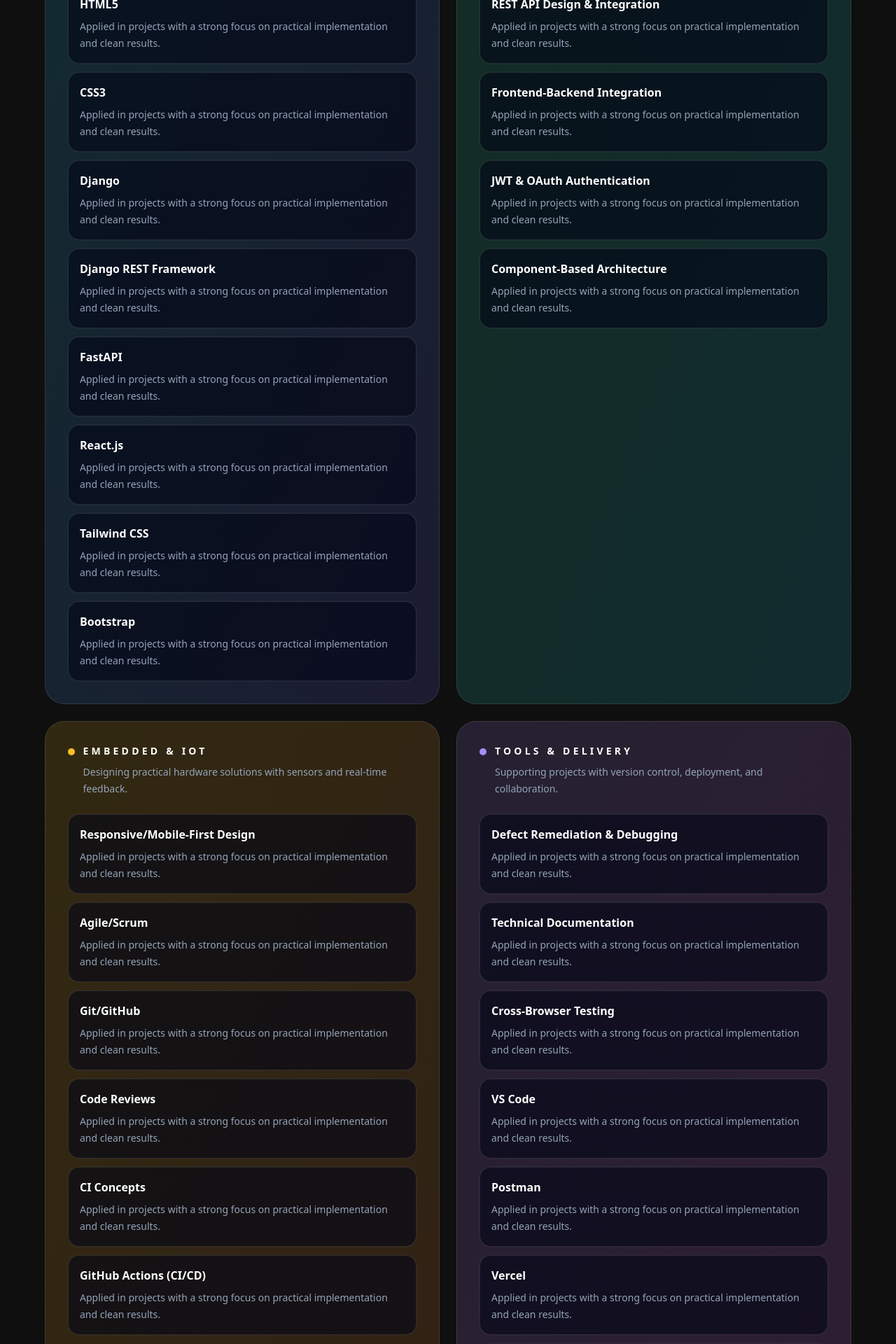
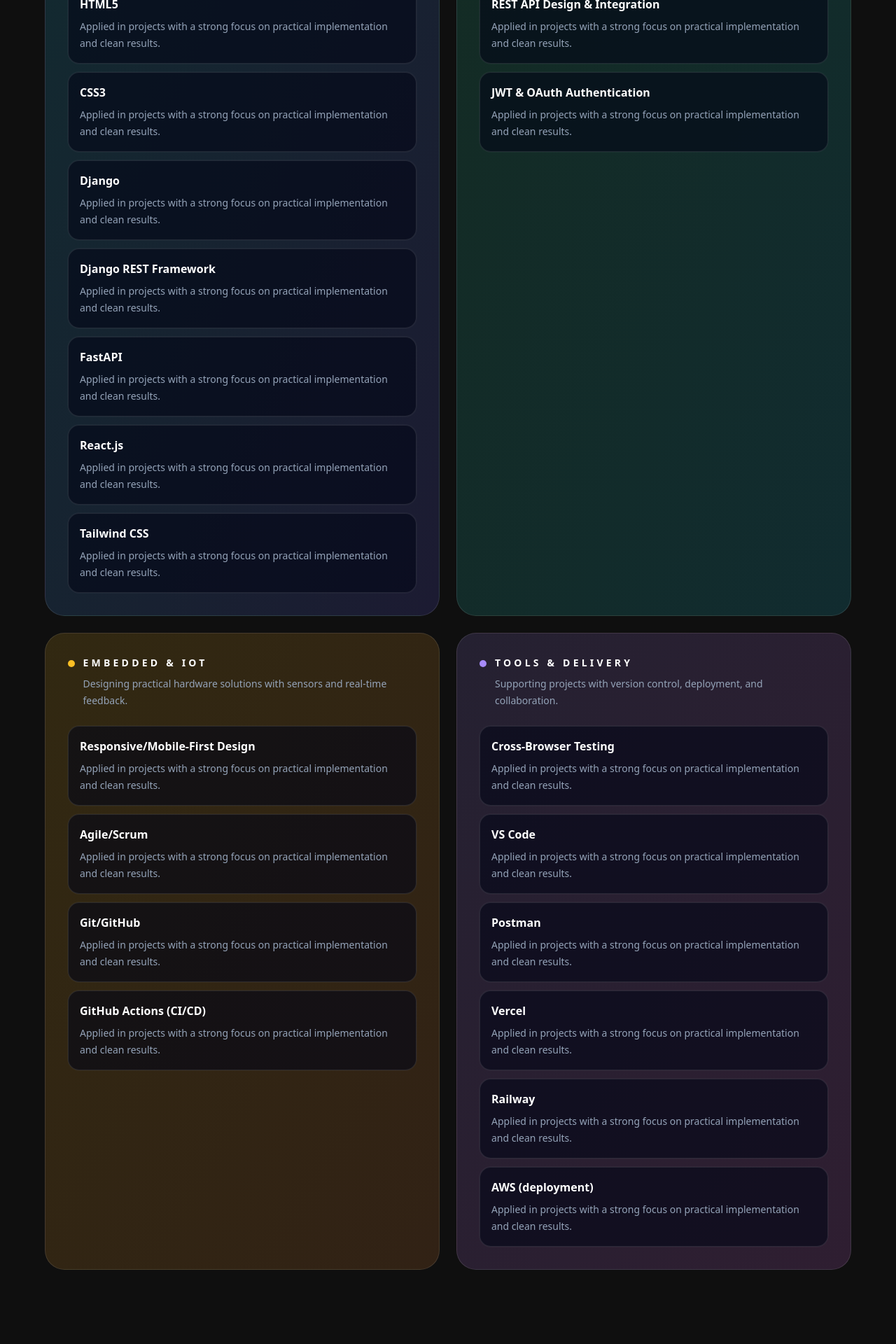
Before and after one commit to TEJASSREERR/my-portfolio, a React (Vite) app: page / in a window 1280 px wide. Shown: the part 2460-4380 px from the top of the page at 70% size. Built offline with nearby package versions, Linux system fonts and the light colour scheme.

Commit message:
small changes

```diff
--- a/src/data/skills.js
+++ b/src/data/skills.js
@@ -8,28 +8,21 @@
     { name: 'Django REST Framework', level: 82 },
     { name: 'FastAPI', level: 80 },
     { name: 'React.js', level: 85 },
-    { name: 'Tailwind CSS', level: 80 },
-    { name: 'Bootstrap', level: 78 }
+    { name: 'Tailwind CSS', level: 80 }
   ],
   backend: [
     { name: 'PostgreSQL', level: 80 },
     { name: 'MySQL', level: 78 },
     { name: 'REST API Design & Integration', level: 85 },
-    { name: 'Frontend-Backend Integration', level: 82 },
-    { name: 'JWT & OAuth Authentication', level: 80 },
-    { name: 'Component-Based Architecture', level: 84 }
+    { name: 'JWT & OAuth Authentication', level: 80 }
   ],
   hardware: [
     { name: 'Responsive/Mobile-First Design', level: 82 },
     { name: 'Agile/Scrum', level: 80 },
     { name: 'Git/GitHub', level: 85 },
-    { name: 'Code Reviews', level: 80 },
-    { name: 'CI Concepts', level: 76 },
     { name: 'GitHub Actions (CI/CD)', level: 74 }
   ],
   other: [
-    { name: 'Defect Remediation & Debugging', level: 85 },
-    { name: 'Technical Documentation', level: 80 },
     { name: 'Cross-Browser Testing', level: 78 },
     { name: 'VS Code', level: 90 },
     { name: 'Postman', level: 82 },
```
